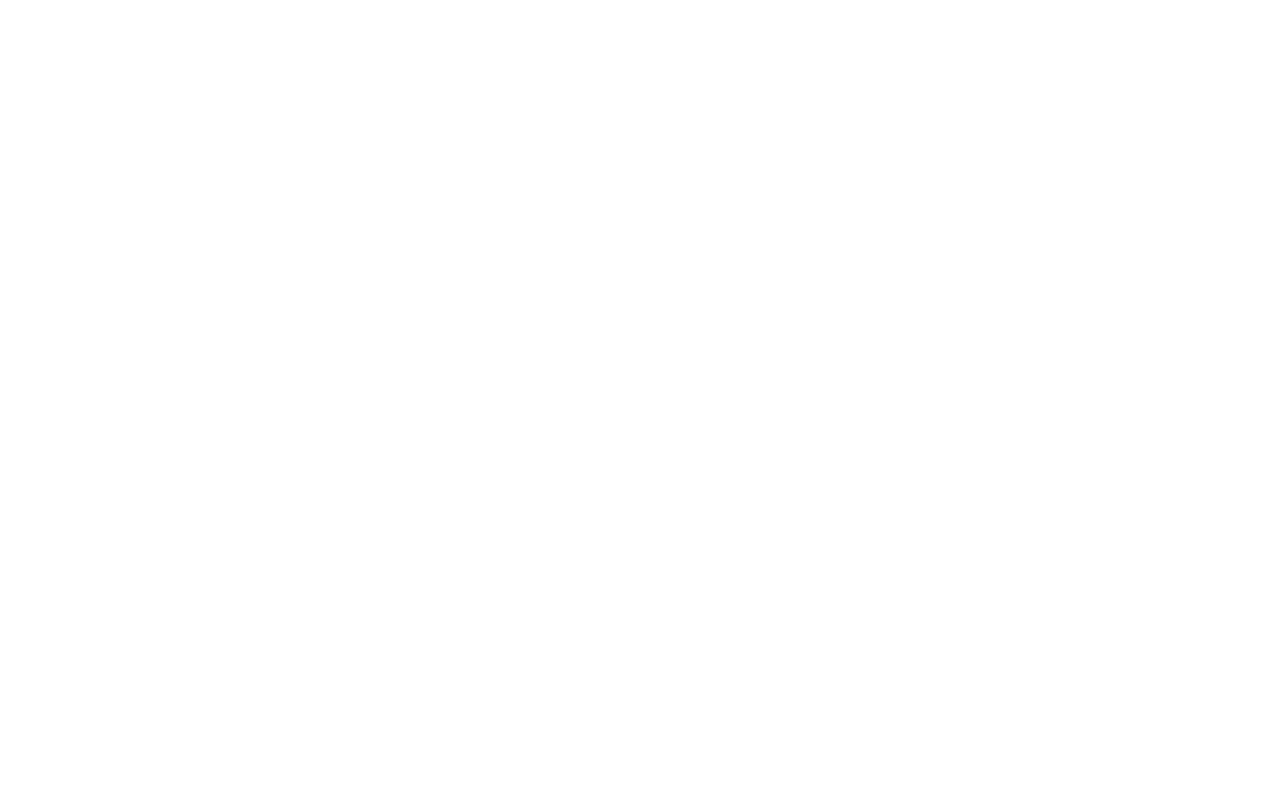
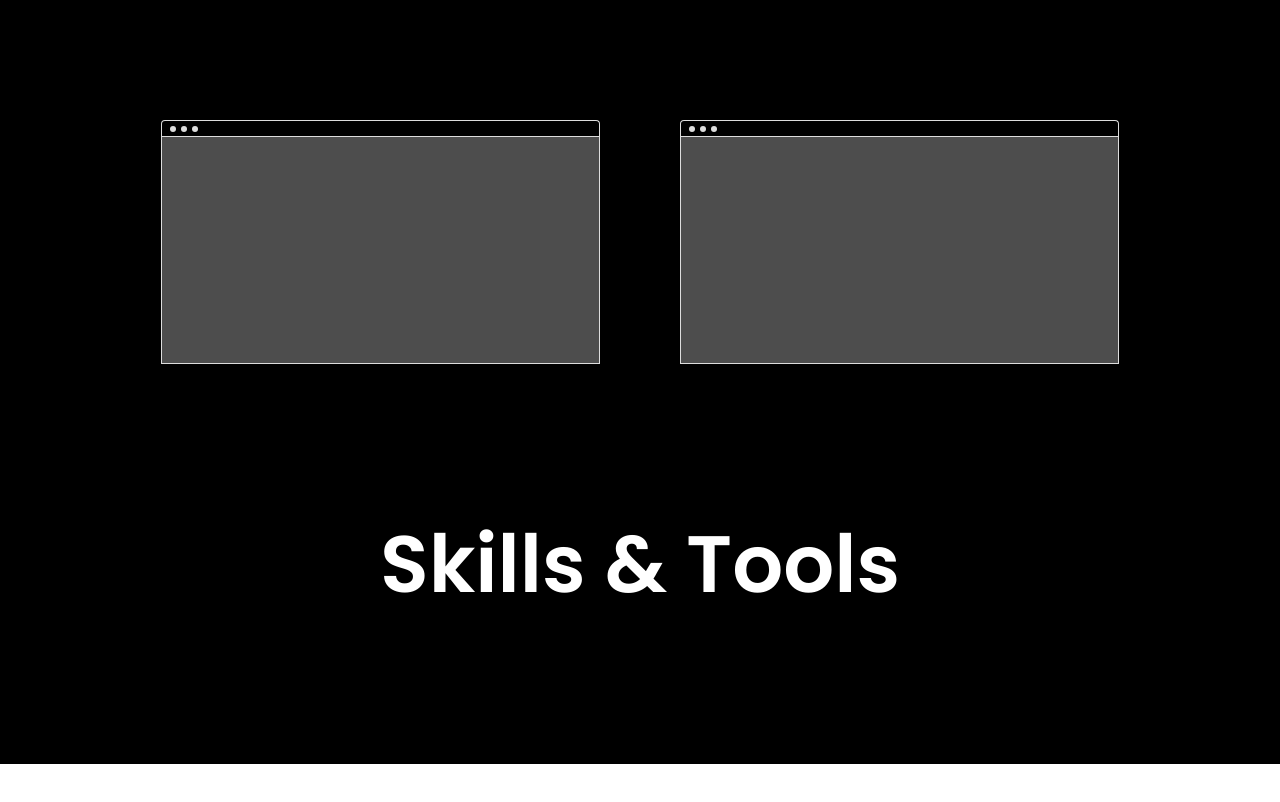
Before and after one commit to haileychoi15/digital-studio, a React (Create React App) app: page / in a window 1280 px wide. Shown: the part 1880-2682 px from the top of the page. Before the commit the page ends 1600 px from the top, so only its background shows below. Built offline with nearby package versions, Linux system fonts and the light colour scheme.

Commit message:
experiments section

```diff
--- /dev/null
+++ b/src/components/BasicSection.js
@@ -0,0 +1,54 @@
+import React from 'react';
+import styled, { css } from 'styled-components';
+
+const Section = styled.section`
+    margin-bottom: 10rem;
+`;
+
+const Title = styled.h2`
+    font-size: 2.375rem;
+    text-align: center;
+
+    margin-bottom: 5rem;
+
+    @media screen and (min-width: 48rem) {
+        font-size: 5rem;
+        margin-bottom: 10rem;
+    }
+`;
+
+const ContentContainer = styled.div`
+    ${({ scroll }) => scroll && css`
+        overflow-x: scroll;
+    `}
+
+    @media screen and (min-width: 64rem) {
+        overflow-x: unset;
+    }
+`;
+
+const Content = styled.div`
+    display: flex;
+    width: fit-content;
+    padding: 0 1rem;
+
+    @media screen and (min-width: 64rem) {
+        width: 100%;
+        justify-content: center;
+    }
+`;
+
+function BasicSection({ title, scroll, children }) {
+    return (
+        <Section>
+            <Title>{title}</Title>
+            <ContentContainer scroll={scroll}>
+                <Content>
+                    {children}
+                </Content>
+            </ContentContainer>
+        </Section>
+    )
+}
+
+export default BasicSection
--- a/src/components/LandingSection.js
+++ b/src/components/LandingSection.js
@@ -4,17 +4,21 @@ import DustBackground from 'components/effects/DustBackground';
 import GlitchText from 'components/effects/GlitchText';
 
 const Section = styled.section`
-
+    width: 100%;
 `;
 
 const TitleGroup = styled.div`
     position: relative;
-    width: 100%;
+    width: 100vw;
     min-height: 100vh;
     display: flex;
     align-items: center;
 
     padding: 0 1rem;
+
+    @media screen and (min-width: 48rem) {
+        padding: 0 10%;
+    }
 `;
 
 const Mascot = styled.div`
@@ -52,6 +56,7 @@ const Title = styled.h1`
 
 const GlitchGroup = styled.div`
     width: 100%;
+
     @media screen and (min-width: 48rem) {
         display: flex;
         flex-wrap: wrap;
@@ -66,10 +71,17 @@ const ContentGroup = styled.div`
     justify-content: center;
     align-items: center;
     padding: 5rem 1rem;
+    overflow: hidden;
+
+    margin-bottom: 10rem;
 
     ${({ theme }) => css`
         color: ${theme.palette.black};
     `};
+
+    @media screen and (min-width: 48rem) {
+        padding: 5rem 10%;
+    }
 `;
 
 const Content = styled.div`
@@ -77,7 +89,11 @@ const Content = styled.div`
     font-size: 1.75rem;
 
     z-index: 10;
-    background-color: red;
+    //background-color: red;
+
+    @media screen and (min-width: 48rem) {
+        font-size: 2.5rem;
+    }
 `;
 
 const Description = styled.p`
@@ -99,7 +115,7 @@ function LandingSection() {
     return (
         <Section>
             <TitleGroup>
-                <Mascot></Mascot>
+                <Mascot aria-hidden></Mascot>
                 <Title>
                     <GlitchText>We</GlitchText>
                     <GlitchGroup>
--- a/src/components/buttons/RoundButton.js
+++ b/src/components/buttons/RoundButton.js
@@ -20,6 +20,12 @@ const Button = styled.button`
     font-weight: 600;
 
     ${colorStyles}
+
+    @media screen and (min-width: 48rem) {
+        min-width: 110px;
+        min-height: 110px;
+        font-size: 1.375rem;
+    }
 `;
 
 function RoundButton({ buttonColor, children }) {
--- /dev/null
+++ b/src/components/cards/MacFrame.js
@@ -0,0 +1,81 @@
+import React from 'react';
+import styled, { css } from 'styled-components';
+
+const Container = styled.div`
+    position: relative;
+    width: 309px;
+    height: 160.5px;
+    background-color: rgba(255,255,255,0.3);
+    flex-shrink: 0;
+
+    margin-top: 1rem;
+
+    & + & {
+        margin-left: 1rem;
+    }
+
+    @media screen and (min-width: 48rem) {
+        width: 439px;
+        height: 228.03px;
+
+        & + & {
+            margin-left: 5rem;
+        }
+    }
+`;
+
+const Roof = styled.div`
+    position: absolute;
+    top: -1rem;
+    left: 0;
+    display: flex;
+    align-items: center;
+    width: 100%;
+    height: 1rem;
+    border-top-left-radius: 4px;
+    border-top-right-radius: 4px;
+    padding: 0 0.5rem;
+
+    ${({ theme }) => css`
+        border: 1px solid ${theme.palette.gray};
+        border-bottom: none;
+    `};
+`;
+
+const Circle = styled.div`
+    width: 6px;
+    height: 6px;
+    border-radius: 50%;
+
+    ${({ theme }) => css`
+        background-color: ${theme.palette.gray};
+    `};
+
+    & + & {
+        margin-left: 0.3rem;
+    }
+`;
+
+const Article = styled.article`
+    width: 100%;
+    height: 100%;
+
+    ${({ theme }) => css`
+        border: 1px solid ${theme.palette.gray};
+    `};
+`;
+
+function MacFrame() {
+    return (
+        <Container>
+            <Roof aria-hidden>
+                {[0, 0, 0].map((circle, index) =>
+                    <Circle key={index}></Circle>
+                )}
+            </Roof>
+            <Article></Article>
+        </Container>
+    )
+}
+
+export default MacFrame
--- a/src/views/Landing.js
+++ b/src/views/Landing.js
@@ -2,9 +2,12 @@ import React from 'react';
 import styled, { css } from 'styled-components';
 import Header from 'components/Header';
 import LandingSection from 'components/LandingSection';
+import BasicSection from 'components/BasicSection';
+import MacFrame from 'components/cards/MacFrame';
 
 const Container = styled.div`
     width: 100vw;
+
     ${({ theme }) => css`
         color: ${theme.palette.white};
         background-color: ${theme.palette.black};
@@ -16,6 +19,13 @@ function Landing() {
         <Container>
             <Header />
             <LandingSection />
+            <BasicSection title="Experiments" scroll>
+                    <MacFrame></MacFrame>
+                    <MacFrame></MacFrame>
+            </BasicSection>
+            <BasicSection title="Skills & Tools">
+
+            </BasicSection>
         </Container>
     )
 }
```
Also changed, not shown: src/components/cards/GlassCard.js (added, +22 -0 lines).
